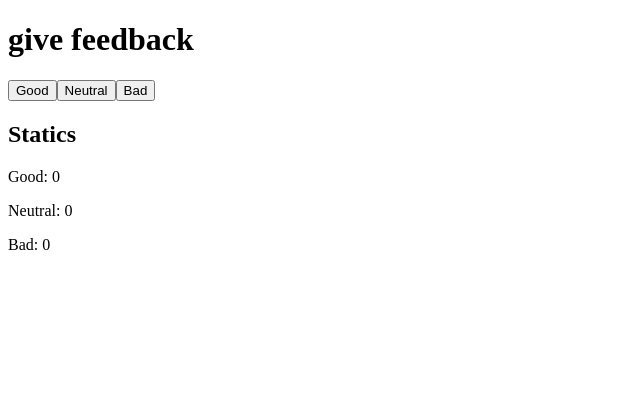
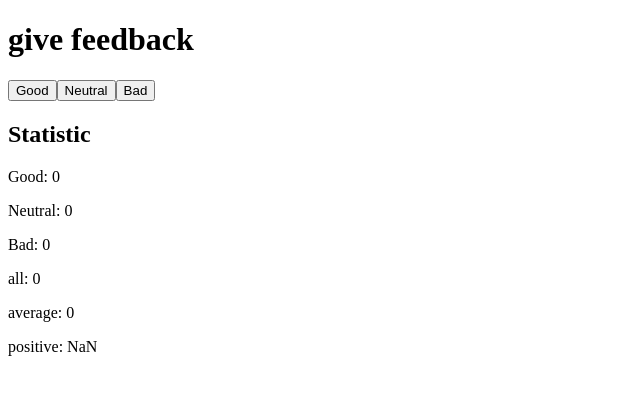
Before and after one commit to andrescanve/FullStackOpen, a React (Create React App) app in the folder part1/: page / in a window 1280 px wide. Shown: the top 394 px of the page, without its empty margins (0-640 px from the left). Built offline with nearby package versions, Linux system fonts and the light colour scheme.

Commit message:
added part1 1.7

```diff
--- a/part1/src/App.js
+++ b/part1/src/App.js
@@ -1,34 +1,54 @@
 import { useState } from "react";
 import { Button } from "./components/Button";
+import { Statistic } from "./components/Statistic";
 
 export const App = () => {
-  const [good, setGood] = useState(0);
-  const [neutral, setNeutral] = useState(0);
-  const [bad, setBad] = useState(0);
+  const [good, setGood] = useState({
+    text: "Good",
+    value: 0,
+  });
+  const [neutral, setNeutral] = useState({
+    text: "Neutral",
+    value: 0,
+  });
+  const [bad, setBad] = useState({
+    text: "Bad",
+    value: 0,
+  });
 
   const handleGood = () => {
-    setGood(good + 1);
+    const { value } = good;
+    setGood({ ...good, value: value + 1 });
   };
 
   const handleBad = () => {
-    setBad(bad + 1);
+    const { value } = bad;
+    setBad({ ...bad, value: value + 1 });
   };
 
   const handleNeutral = () => {
-    setNeutral(neutral + 1);
+    const { value } = neutral;
+    setNeutral({ ...neutral, value: value + 1 });
   };
 
   return (
     <div>
       <h1>give feedback</h1>
-      <Button handleClick={handleGood} text="Good" />
-      <Button handleClick={handleNeutral} text="Neutral" />
-      <Button handleClick={handleBad} text="Bad" />
+      <Button handleClick={handleGood} text={good.text} />
+      <Button handleClick={handleNeutral} text={neutral.text} />
+      <Button handleClick={handleBad} text={bad.text} />
 
-      <h2>Statics</h2>
-      <p>Good: {good}</p>
-      <p>Neutral: {neutral}</p>
-      <p>Bad: {bad}</p>
+      <h2>Statistic</h2>
+      <Statistic text={good.text} value={good.value} />
+      <Statistic text={neutral.text} value={neutral.value} />
+      <Statistic text={bad.text} value={bad.value} />
+
+      <p>all: {good.value + neutral.value + bad.value}</p>
+      <p>average: {(good.value + neutral.value + bad.value) / 3}</p>
+      <p>
+        positive:{" "}
+        {(good.value * 100) / (good.value + neutral.value + bad.value)}
+      </p>
     </div>
   );
 };
--- /dev/null
+++ b/part1/src/components/Statistic.js
@@ -0,0 +1,9 @@
+import React from "react";
+
+export const Statistic = ({ text, value }) => {
+  return (
+    <p>
+      {text}: {value}
+    </p>
+  );
+};
```
